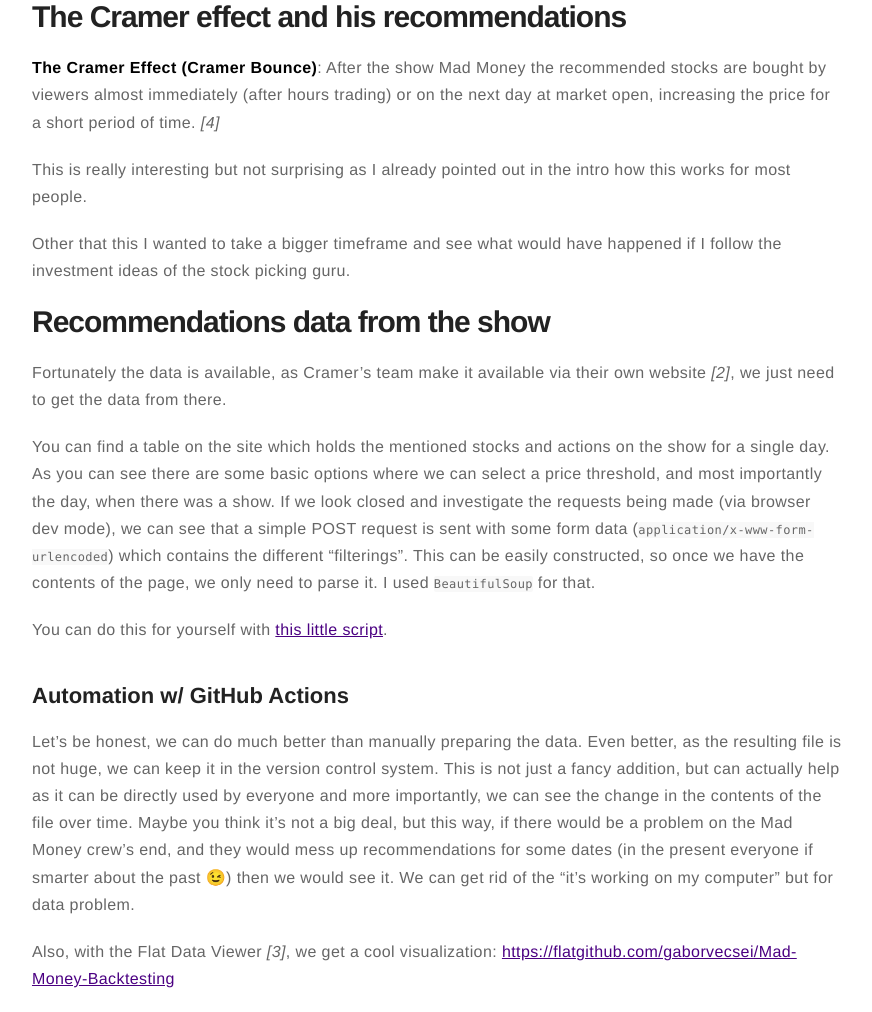
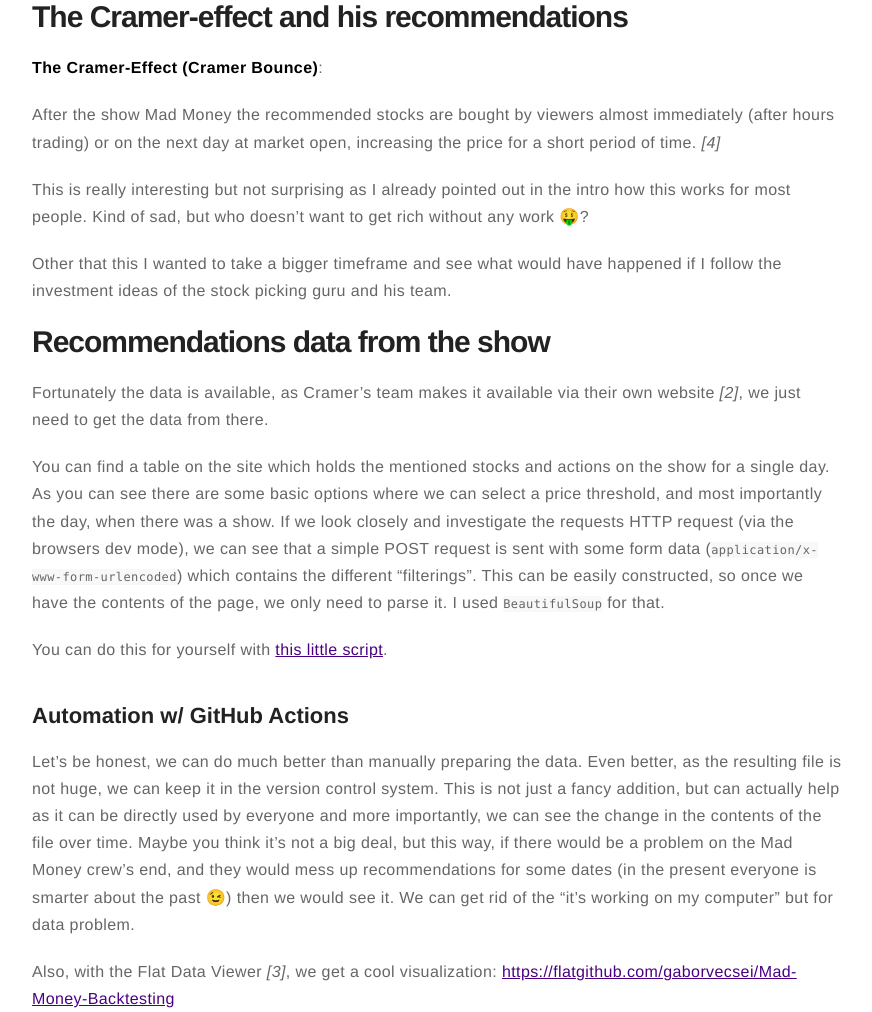
Before and after one commit to gaborvecsei/gaborvecsei.github.io, a Jekyll site: the page built from _posts/2021-06-14-Mad-Money-Backtesting.md, in a window 1280 px wide and 1400 px high, scrolled down 741 px. Shown: the part 260-1272 px from the top of the window, without its empty margins (203-1075 px from the left). Built offline with Jekyll 4.4.1, drawn with Linux system fonts in a browser that asks for light colours; formulas are drawn with MathJax 3; comment, search, counter and statistics services are not loaded; some of the changed text lies outside the part shown; grey boxes are pictures that could not be loaded.

Commit message:
mad money post is done

```diff
--- a/_posts/2021-06-10-Mad-Money-Backtesting.md
+++ b/_posts/2021-06-14-Mad-Money-Backtesting.md
@@ -1,8 +1,8 @@
 ---
 title: "Backtesting Mad-Money recommendations and the Cramer-effect"
-subtitle: "Can we profit from the stock picking guru?"
+subtitle: "Can we profit from the recommendations of the stock picking guru?"
 layout: post
-date: 2021-06-10 00:00
+date: 2021-06-14 00:00
 tag:
   - Stocks
   - Finance
@@ -16,13 +16,14 @@
 ---
 
 When it comes to trading, investors are listening a lot on other people opinions without looking into the data and
-the background of the company. And the more credible (at least in theory) the source the more people pay attention
+the background of the company. And the more credible (at least in theory) the source is, the more people pay attention
 without any second thought. This is the case with the show *Mad Money* on CNBC *[1]* with the host *Jim Cramer*.
 *It is funny how this is not a problem for the SEC or anyone, but people talking on forums suggesting stocks is bad and
-should be punished.*
-In this post I will show you how the "Mad Money" portfolio could have performed and what the Cramer effect looks like.
+should be regulated.*
+In this post I will show you how the "Mad Money" portfolio could have performed and what the Cramer effect looks like
+(if there is such thing).
 
-To achieve this I scraped the historical buy recommendations from the show, then backtested every company which was
+To achieve this, I scraped the historical buy recommendations from the show, then backtested every company which was
 on the list as a "buy recommendation".
 
 Find the GitHub repo with all the code and data used to write this post:
@@ -30,25 +31,27 @@
 
 <img src="https://raw.githubusercontent.com/gaborvecsei/Mad-Money-Backtesting/master/art/cramer.gif" width="400" alt="Cramer"></a>
 
-# The Cramer effect and his recommendations
+# The Cramer-effect and his recommendations
 
-**The Cramer Effect (Cramer Bounce)**:
+**The Cramer-Effect (Cramer Bounce)**:
+
 After the show Mad Money the recommended stocks are bought by viewers almost immediately (after hours trading)
 or on the next day at market open, increasing the price for a short period of time. *[4]*
 
 This is really interesting but not surprising as I already pointed out in the intro how this works for most people.
+Kind of sad, but who doesn't want to get rich without any work 🤑?
 
 Other that this I wanted to take a bigger timeframe and see what would have happened if I follow the investment ideas
-of the stock picking guru.
+of the stock picking guru and his team.
 
 # Recommendations data from the show
 
-Fortunately the data is available, as Cramer's team make it available via their own website *[2]*, we just need
+Fortunately the data is available, as Cramer's team makes it available via their own website *[2]*, we just need
 to get the data from there.
 
 You can find a table on the site which holds the mentioned stocks and actions on the show for a single day. As you can see
 there are some basic options where we can select a price threshold, and most importantly the day, when there was a show.
-If we look closed and investigate the requests being made (via browser dev mode), we can see that a simple POST
+If we look closely and investigate the requests HTTP request (via the browsers dev mode), we can see that a simple POST
 request is sent with some form data (`application/x-www-form-urlencoded`) which contains the different "filterings".
 This can be easily constructed, so once we have the contents of the page, we only need to parse it. I used
 `BeautifulSoup` for that.
@@ -61,11 +64,13 @@
 not huge, we can keep it in the version control system. This is not just a fancy addition, but can actually help as
 it can be directly used by everyone and more importantly, we can see the change in the contents of the file over time.
 Maybe you think it's not a big deal, but this way, if there would be a problem on the Mad Money crew's end, and they
-would mess up recommendations for some dates (in the present everyone if smarter about the past 😉) then we would see it.
+would mess up recommendations for some dates (in the present everyone is smarter about the past 😉) then we would see it.
 We can get rid of the "it's working on my computer" but for data problem.
 
 Also, with the Flat Data Viewer *[3]*, we get a cool visualization:
 [https://flatgithub.com/gaborvecsei/Mad-Money-Backtesting](https://flatgithub.com/gaborvecsei/Mad-Money-Backtesting)
+
+<img src="https://github.com/gaborvecsei/Mad-Money-Backtesting/raw/master/art/flat_data_preview.png" width="600" alt="flatdata"></a>
 
 This is all achieved with *GitHub Actions*. Without going into the details it's just this simple:
 - Setup the workflow
@@ -76,7 +81,7 @@
 
 # Backtesting
 
-As everything is covered, what is the goal, how we got the data, we can start to look into the backtesting and
+As everything is covered: what is the goal, how we got the data, we can start to look into the backtesting and
 the results.
 
 For the backtesting I used the `backtesting.py` *[5]* package (The `backtrader` is just as good)
@@ -88,7 +93,8 @@
 spend equally as we don't know how the stock will perform.
 At each buy recommendation we go "all in" and buy as many positions as we can with the money. Once we sell, then we sell all of it.
 The buy and sell dates are defined in the backtesting classes, and they are "calculated" from the recommendation dates.
-This is repeated if a company was mentioned more times.
+
+If a company was mentioned more times, then based on the strategy we can buy and sell more times.
 
 ## Challenges
 
@@ -100,25 +106,28 @@
 ### After hours data
 
 This is one of the biggest problems 😢 as we literally don't have it. It's a bit of an over exaggeration,
-as `Yfinance` can provide it but it is sparse. I "solved" this by stating that the price at showtime is the same as
-it is at market close. Of course this way we cannot test with high accuracy the "after the show" after-hours volatility.
+as `yfinance` can provide it but it is sparse. I "solved" this by stating that the price at showtime is the same as
+it is at market close. Of course this way, we cannot count on the profits/losses of the after-hours volatility which
+would be generated (in theory) by the show.
 
 If you have (maybe a paid) data resource, then by adjusting the buy/sell date calculations, you can easily adapt the
 strategies to a proper after-hours trading session which would provide the accurate results for the Cramer effect.
 
 ### Missing days
 
-There are a few days for each stock, where we have missing data. There is a function with which you can transform them.
-Either you drop it, or use the next "closest" date.
+There are a few days for each stock, where we have missing data. The problem comes in when we had a recommendation
+around that date and we would like to buy/sell on the missing day. To overcome this problem I made a simple function with which
+you can transform these dates at buy/sell date calculation. Either you drop it, or use the next "closest" date.
 
 Dropping would mean, that we won't buy/sell on the date at all, while using the closest date could result in lower
 accuracy in returns, as that is also an approximation. Btw. if in the real-life scenario we would not strictly follow
-the buy patterns, and would buy max 1 business day later, than that would match with this approximation.
+the buy patterns, and would buy max few business day later, than that would match with this approximation.
 
 ### Data Quality
 
-I don't have any measure for this, but as I saw free sources of stock data have their problems and not
-accurate. When measuring short term effects, $0.5 can make a difference or an even smaller amount.
+I don't have any measures for this, but as I saw free sources of financial data have their own problems and they are
+usually not accurate.
+When measuring short term effects, few cents can make a difference.
 
 (But take this point with a grain of salt, as I only used free data sources.)
 
@@ -167,9 +176,9 @@
 |         365 |                215 |                498 |        38.8041  |         18.1675   |
 |         373 |                185 |                528 |        42.6746  |         20.8505   |
 
-<img src="art/buy_and_hold_returns_mean_median.png" width="600" alt="returns"></a>
+<img src="https://github.com/gaborvecsei/Mad-Money-Backtesting/blob/master/art/buy_and_hold_returns_mean_median.png" width="600" alt="returns"></a>
 
-<img src="art/buy_and_hold_returns_pos_neg.png" width="600" alt="returns"></a>
+<img src="https://github.com/gaborvecsei/Mad-Money-Backtesting/blob/master/art/buy_and_hold_returns_pos_neg.png" width="600" alt="returns"></a>
 
 ### Cramer Effect
 
@@ -185,8 +194,9 @@
 
 # Conclusion
 
-From the **Buy and Hold**1 results it is visible that creating a diverse portfolio and holding the positions results in greater returns.
-So no magic here, just the golden rule of investing - be diverse and hold.
+From the **Buy and Hold** results it is visible that creating a diverse portfolio and holding the positions results in greater returns.
+So no magic 🧙 here, just the golden rule of investing - be diverse and hold.
+(Also don't forget that the tested period was bullish most of the time, so it was "easier" to generate profits).
 
 Of course this is nowhere near a real-life scenario. Let's think about it: there are more than 700 unique stocks and
 I invested $1000 per stock. At the end this resulted in a more than $700,000 investment.
```
Also changed, not shown: other parts of _posts/2021-06-14-Mad-Money-Backtesting.md (+2 -2 lines).
